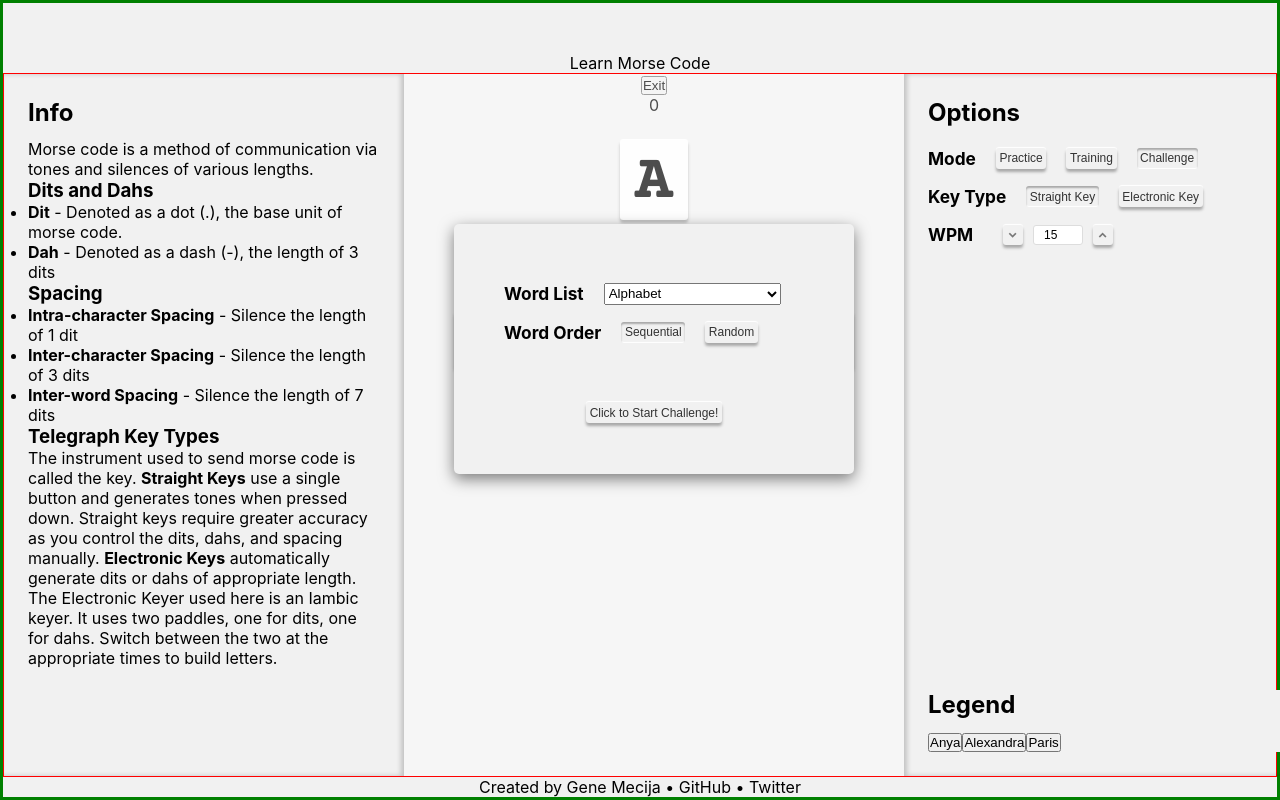
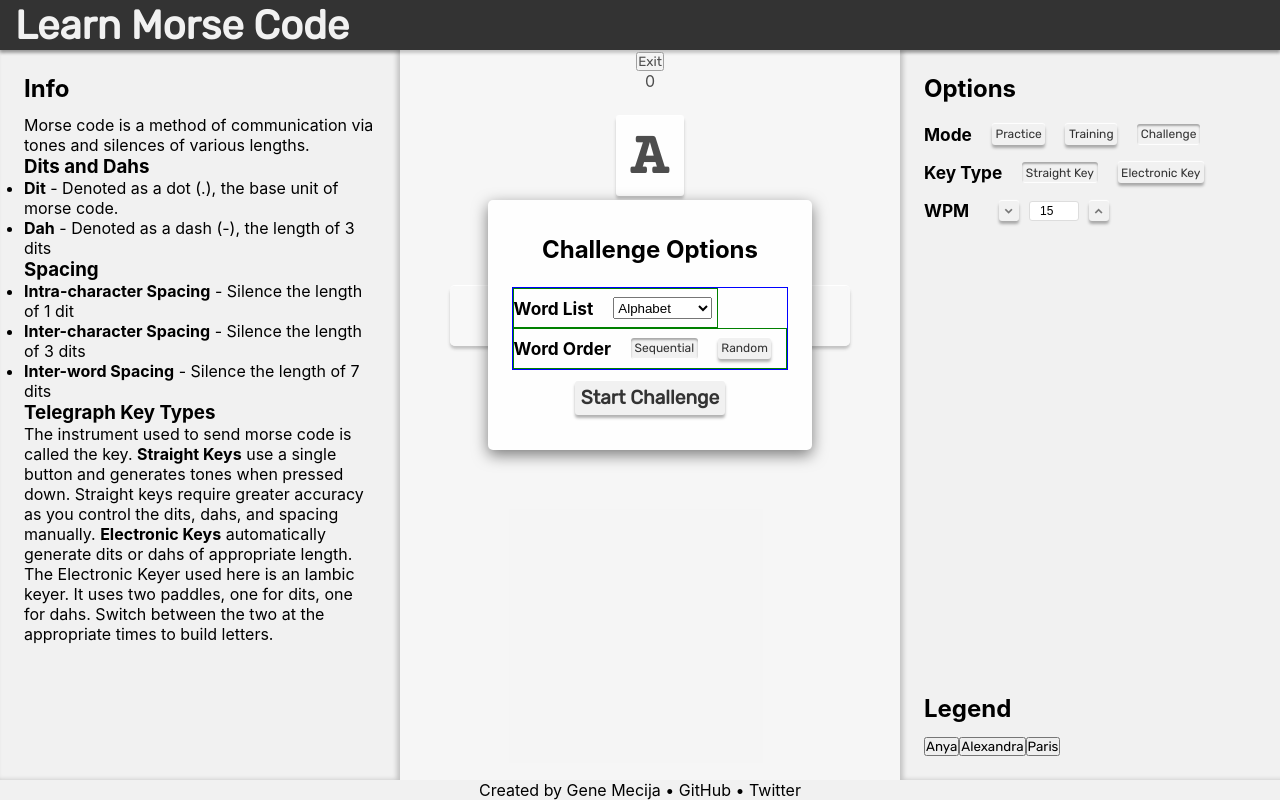
Before and after one commit to genemecija/learn-morse-code, a React (Create React App) app: page / in a window 1280 px wide. Both pictures are taken after a click on the button "Challenge". Shown: the top 800 px of the page. Built offline with nearby package versions, Linux system fonts and the light colour scheme.

Commit message:
Layout/style changes

```diff
--- a/src/components/ChallengeOverlay.js
+++ b/src/components/ChallengeOverlay.js
@@ -19,9 +19,12 @@ export default (function ChallengeOverlay() {
             count--
             if (count === 0) {
                 // Do this when countdown hits 0
-                document.getElementById('challenge-overlay').classList.add('hide')
+                document.getElementById('challenge-overlay').classList.add('fade')
                 clearInterval(countdown)
-                startGameClock()
+                setTimeout(() => {
+                    document.getElementById('challenge-overlay').classList.add('hide')
+                    startGameClock()
+                }, 900);
             }
             document.getElementById('challengeReady').innerHTML = `<span id="message">Challenge starting in</span><span id="count">${count}</span>`
         }, 1000)
@@ -31,8 +34,9 @@ export default (function ChallengeOverlay() {
     return (
         <div id="challenge-overlay">
             <div id="challengeReady" className="notify">
+                <h2>Challenge Options</h2>
                 <WordListPicker />
-                <button id="startChallenge" onClick={startChallenge}>Click to Start Challenge!</button>
+                <button id="startChallenge" onClick={startChallenge}>Start Challenge</button>
             </div>
         </div>
     )
--- a/src/components/Footer.js
+++ b/src/components/Footer.js
@@ -8,6 +8,6 @@ export default (function Footer() {
     }
 
     return (
-            <footer>Created by Gene Mecija • GitHub • Twitter</footer>
+            <div id="footer">Created by Gene Mecija • GitHub • Twitter</div>
     )
 })
--- a/src/components/Header.js
+++ b/src/components/Header.js
@@ -8,6 +8,6 @@ export default (function Header () {
     }
 
     return (
-            <header>Learn Morse Code</header>
+            <div id="header">Learn Morse Code</div>
     )
 })
--- a/src/components/WordListPicker.js
+++ b/src/components/WordListPicker.js
@@ -27,6 +27,9 @@ export default React.memo(function WordListPicker() {
         }
     }
 
+    let wordLists = ['alphabet', 'numbers', 'common100', 'test', 'short']
+    let options = wordLists.map(wl => (<option value={wl}>{wl.substr(0,1).toUpperCase() + wl.substr(1)}</option>))
+
     return (
         <div id="challengeOptions">
             <div id="wordListPicker" className="mode-picker">
@@ -35,10 +38,7 @@ export default React.memo(function WordListPicker() {
                 </div>
                 <div id="input">
                     <select id="wordlist-picker" defaultValue={wordListCategory} onChange={handleClick}>
-                        <option value="alphabet">Alphabet</option>
-                        <option value="common100">100 Most Common Words</option>
-                        <option value="test">Test List</option>
-                        <option value="short">Short List</option>
+                        {options}
                     </select>
                 </div>
             </div>
--- a/src/config.json
+++ b/src/config.json
@@ -8,5 +8,5 @@
         "normal": 24,
         "fast": 17
     },
-    "historySize": 10
+    "historySize": 50
 }
--- a/src/contexts/wordListPickerContext.js
+++ b/src/contexts/wordListPickerContext.js
@@ -1,5 +1,6 @@
 import React, {useState} from "react"
 import alphabet from '../data/alphabet.json'
+import numbers from '../data/numbers.json'
 import common100 from '../data/common100.json'
 
 
@@ -14,6 +15,8 @@ function WordListPickerContextProvider(props) {
 
     if (wordListCategory === 'alphabet') {
         wordList = alphabet.words
+    } else if (wordListCategory === 'numbers') {
+        wordList = numbers.words
     } else if (wordListCategory === 'common100') {
         wordList = common100.words
     } else if (wordListCategory === 'test') {
--- a/src/css/App.css
+++ b/src/css/App.css
@@ -8,7 +8,7 @@
 }
 
 button {
-  font-family: #f1f1f1;
+  font-family: "Rubik", sans-serif;
   cursor: pointer;
 }
 
@@ -31,11 +31,26 @@ html, body {
       -ms-flex-align: center;
           align-items: center;
   width: 100%;
-  border: 3px solid green;
 }
 
-header {
-  margin-top: 50px;
+#header {
+  min-height: 50px;
+  min-height: 50px;
+  width: 100%;
+  display: -webkit-box;
+  display: -ms-flexbox;
+  display: flex;
+  -webkit-box-align: center;
+      -ms-flex-align: center;
+          align-items: center;
+  padding-left: 15px;
+  background: #333;
+  font-family: "Rubik", sans-serif;
+  font-size: 2.5em;
+  font-weight: bold;
+  color: #f1f1f1;
+  -webkit-box-shadow: 0px 3px 3px rgba(0, 0, 0, 0.3), 0px -1px 1px white;
+          box-shadow: 0px 3px 3px rgba(0, 0, 0, 0.3), 0px -1px 1px white;
 }
 
 #main-content {
@@ -44,7 +59,6 @@ header {
   display: flex;
   height: 95vh;
   width: 100%;
-  border: 1px solid red;
   -webkit-box-pack: start;
       -ms-flex-pack: start;
           justify-content: flex-start;
@@ -416,22 +430,18 @@ i[class*="ri-"] {
 @-webkit-keyframes hideOverlay {
   0% {
     opacity: 100%;
-    z-index: 1000;
   }
   100% {
     opacity: 0%;
-    z-index: -1000;
   }
 }
 
 @keyframes hideOverlay {
   0% {
     opacity: 100%;
-    z-index: 1000;
   }
   100% {
     opacity: 0%;
-    z-index: -1000;
   }
 }
 
@@ -452,24 +462,17 @@ i[class*="ri-"] {
           justify-content: center;
 }
 
-#challenge-overlay.hide {
-  -webkit-animation: hideOverlay 3s ease-out forwards;
-          animation: hideOverlay 3s ease-out forwards;
+#challenge-overlay.fade {
+  -webkit-animation: hideOverlay 1s ease-out forwards;
+          animation: hideOverlay 1s ease-out forwards;
 }
 
-#challenge-overlay .notify {
-  width: 400px;
-  height: 250px;
-  background: #f1f1f1;
-  margin-top: 150px;
-  border-radius: 5px;
-  -webkit-box-shadow: 0px 5px 15px rgba(0, 0, 0, 0.5);
-          box-shadow: 0px 5px 15px rgba(0, 0, 0, 0.5);
+#challenge-overlay.hide {
+  z-index: -100;
 }
 
 #challenge-overlay #challengeReady {
   position: relative;
-  width: 400px;
   display: -webkit-box;
   display: -ms-flexbox;
   display: flex;
@@ -483,6 +486,13 @@ i[class*="ri-"] {
   -webkit-box-align: center;
       -ms-flex-align: center;
           align-items: center;
+  padding: 1.5rem;
+  height: 250px;
+  background: #fefefe;
+  margin-top: 150px;
+  border-radius: 5px;
+  -webkit-box-shadow: 0px 5px 15px rgba(0, 0, 0, 0.5);
+          box-shadow: 0px 5px 15px rgba(0, 0, 0, 0.5);
 }
 
 #challenge-overlay #challengeReady #message {
@@ -515,6 +525,12 @@ i[class*="ri-"] {
   max-width: 250px;
 }
 
+#challenge-overlay #challengeReady button#startChallenge {
+  font-size: 1.2em;
+  font-weight: bold;
+  padding: 0.3em;
+}
+
 #challenge-overlay #challengeReady button.selected {
   -webkit-box-shadow: inset 0px 2px 2px rgba(0, 0, 0, 0.3), inset 0px -1px 1px white;
           box-shadow: inset 0px 2px 2px rgba(0, 0, 0, 0.3), inset 0px -1px 1px white;
@@ -528,16 +544,17 @@ i[class*="ri-"] {
   -webkit-box-direction: normal;
       -ms-flex-direction: column;
           flex-direction: column;
-  -webkit-box-pack: center;
-      -ms-flex-pack: center;
-          justify-content: center;
-  -webkit-box-align: center;
-      -ms-flex-align: center;
-          align-items: center;
+  -webkit-box-pack: start;
+      -ms-flex-pack: start;
+          justify-content: flex-start;
+  -webkit-box-align: start;
+      -ms-flex-align: start;
+          align-items: flex-start;
+  border: 1px solid blue;
 }
 
 #challenge-overlay #challengeReady #challengeOptions .mode-picker {
-  width: 300px;
+  border: 1px solid green;
   display: -webkit-box;
   display: -ms-flexbox;
   display: flex;
--- /dev/null
+++ b/src/data/numbers.json
@@ -0,0 +1,13 @@
+{ "words": [
+    "1",
+    "2",
+    "3",
+    "4",
+    "5",
+    "6",
+    "7",
+    "8",
+    "9",
+    "0"
+    ]
+}
--- a/src/scss/App.scss
+++ b/src/scss/App.scss
@@ -29,7 +29,7 @@ $border-radius-neumorphic-active: 0 15px 20px rgba(0, 0, 0, 0.015), inset 0px -2
     cursor: default;
 }
 button {
-    font-family: $main-bg-color-light;
+    font-family: $main-font;
     cursor: pointer;
 }
 html, body {
@@ -45,16 +45,28 @@ html, body {
     // justify-content: center;
     align-items: center;
     width: 100%;
-    border: 3px solid green;
+    // border: 3px solid green;
 }
-header {
-    margin-top: 50px;
+#header {
+    // margin-top: 50px;
+    min-height: 50px;
+    min-height: 50px;
+    width: 100%;
+    display: flex;
+    align-items: center;
+    padding-left: 15px;
+    background: #333;
+    font-family: $main-font;
+    font-size: 2.5em;
+    font-weight: bold;
+    color: $main-bg-color-light;
+    box-shadow: $main-box-shadow-light;
 }
 #main-content {
     display: flex;
     height: 95vh;
     width: 100%;
-    border: 1px solid red;
+    // border: 1px solid red;
     justify-content: flex-start;
     align-items: center;
 
@@ -388,11 +400,9 @@ $button-height: 60px;
 @keyframes hideOverlay {
     0% {
         opacity: 100%;
-        z-index: 1000;
     }
     100% {
         opacity: 0%;
-        z-index: -1000;
     }
 }
 
@@ -412,26 +422,34 @@ $button-height: 60px;
     // align-items: center;
 
 
+    &.fade {
+        // animation: hideOverlay 2000ms 1 ease-out forwards;
+        animation: hideOverlay 1s ease-out forwards;
+    }
     &.hide {
         // animation: hideOverlay 2000ms 1 ease-out forwards;
-        animation: hideOverlay 3s ease-out forwards;
+        z-index: -100;
     }
     .notify {
-        width: 400px;
-        height: 250px;
-        background: $main-bg-color-light;
-        margin-top: 150px;
-        border-radius: 5px;
-        box-shadow: 0px 5px 15px rgba(0,0,0,0.5);
+
     }
 
     #challengeReady {
         position: relative;
-        width: 400px;
+        // width: 400px;
         display: flex;
         flex-direction: column;
         justify-content: space-evenly;
         align-items: center;
+
+        // width: 400px;
+        padding: 1.5rem;
+        height: 250px;
+        // background: $main-bg-color-light;
+        background: #fefefe;
+        margin-top: 150px;
+        border-radius: 5px;
+        box-shadow: 0px 5px 15px rgba(0,0,0,0.5);
 
         #message {
             font-size: 2em;
@@ -457,7 +475,11 @@ $button-height: 60px;
             font-size: 0.75em;
             color: $main-font-color-light;
             max-width: 250px;
-
+            &#startChallenge {
+                font-size: 1.2em;
+                font-weight: bold;
+                padding: 0.3em;
+            }
             &.selected {
                 box-shadow: $main-box-shadow-light-selected;
             }
@@ -465,13 +487,13 @@ $button-height: 60px;
         #challengeOptions {
             display: flex;
             flex-direction: column;
-            justify-content: center;
-            align-items: center;
-            // border: 1px solid blue;
+            justify-content: flex-start;
+            align-items: flex-start;
+            border: 1px solid blue;
 
             .mode-picker {
-                // border: 1px solid green;
-                width: 300px;
+                border: 1px solid green;
+                // width: 300px;
                 display: flex;
                 // align-self: flex-start;s
                 align-content: center;
```
Also changed, not shown: src/components/MorseHistory_textbox.js (+7 -7 lines), src/data/3letter.json (added, +60 -0 lines), 1 other file (tests, documents, lock files or other folders).
